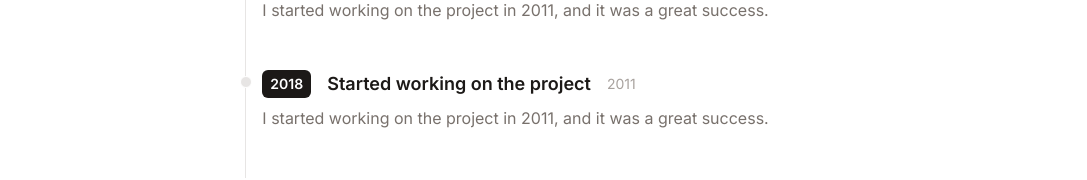
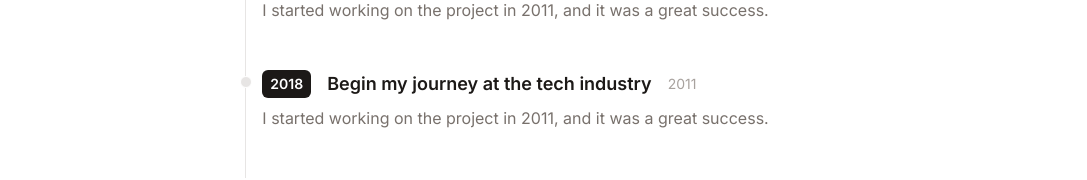
Before and after one commit to YousifAbozid/dev-portfolio, a React (Vite) app: page / in a window 1280 px wide. Shown: the part 1026-1206 px from the top of the page, without its empty margins (96-1183 px from the left). Built offline with nearby package versions, Linux system fonts and the light colour scheme.

Commit message:
Fix import casing and update timeline duration

```diff
--- a/src/App.jsx
+++ b/src/App.jsx
@@ -1,5 +1,5 @@
 import React, { useEffect, useState } from 'react'
-import Intro from './components/intro'
+import Intro from './components/Intro'
 import Portfolio from './components/Portfolio'
 import Timeline from './components/Timeline'
 import Contact from './components/Contact'
--- a/src/components/data/timeline.js
+++ b/src/components/data/timeline.js
@@ -2,7 +2,7 @@ export default [
   {
     year: 2018,
     title: 'Started working on the project',
-    duration: '2011',
+    duration: '2012',
     details:
       'I started working on the project in 2011, and it was a great success.',
   },
@@ -15,7 +15,7 @@ export default [
   },
   {
     year: 2018,
-    title: 'Started working on the project',
+    title: 'Begin my journey at the tech industry',
     duration: '2011',
     details:
       'I started working on the project in 2011, and it was a great success.',
```
